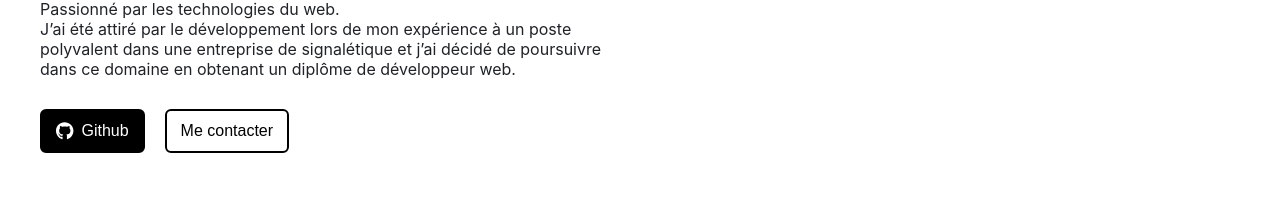
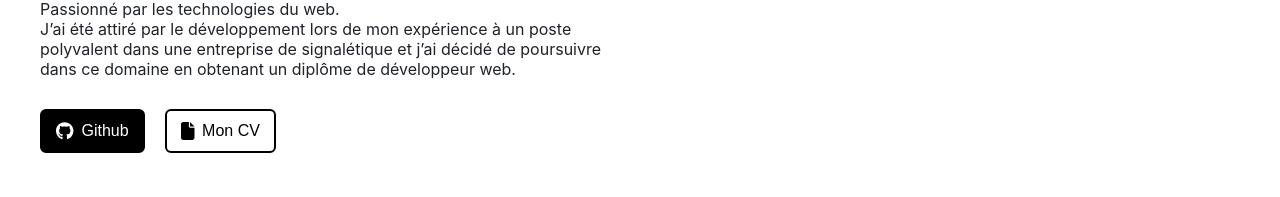
Before and after one commit to kosmik7/portfolio, a React (Vite) app: page / in a window 1280 px wide. Shown: the part 246-443 px from the top of the page. Built offline with nearby package versions, Linux system fonts and the light colour scheme.

Commit message:
Ajout d'un bouton 'Mon CV' dans 'Hero'

```diff
--- a/src/components/Hero.jsx
+++ b/src/components/Hero.jsx
@@ -24,13 +24,13 @@ export default function Hero() {
           <a href="https://github.com/kosmik7">
             <Button>
               <FontAwesomeIcon icon="fa-brands fa-github" />
-              Github
+              <span>Github</span>
             </Button>
           </a>
-          <a href="mailto:jp.brunache@gmail.com">
+          <a href="https://drive.google.com/file/d/1QklmtcxGUQVFt_ZsonU4YL9Q82Oi1XYA/view?usp=sharing">
             <Button style="outline">
-              <FontAwesomeIcon />
-              Me contacter
+              <FontAwesomeIcon icon="fa-solid fa-file" />
+              <span>Mon CV</span>
             </Button>
           </a>
         </div>
--- a/src/main.jsx
+++ b/src/main.jsx
@@ -4,9 +4,9 @@ import App from "./App.jsx";
 import "./styles/index.module.scss";
 // fontawesome
 import { library } from "@fortawesome/fontawesome-svg-core";
-import { faEnvelope, faBars } from "@fortawesome/free-solid-svg-icons";
+import { faEnvelope, faBars, faFile } from "@fortawesome/free-solid-svg-icons";
 import { faGithub, faLinkedin } from "@fortawesome/free-brands-svg-icons";
-library.add(faEnvelope, faBars, faGithub, faLinkedin);
+library.add(faEnvelope, faBars, faFile, faGithub, faLinkedin);
 
 ReactDOM.createRoot(document.getElementById("root")).render(
   <React.StrictMode>
```
